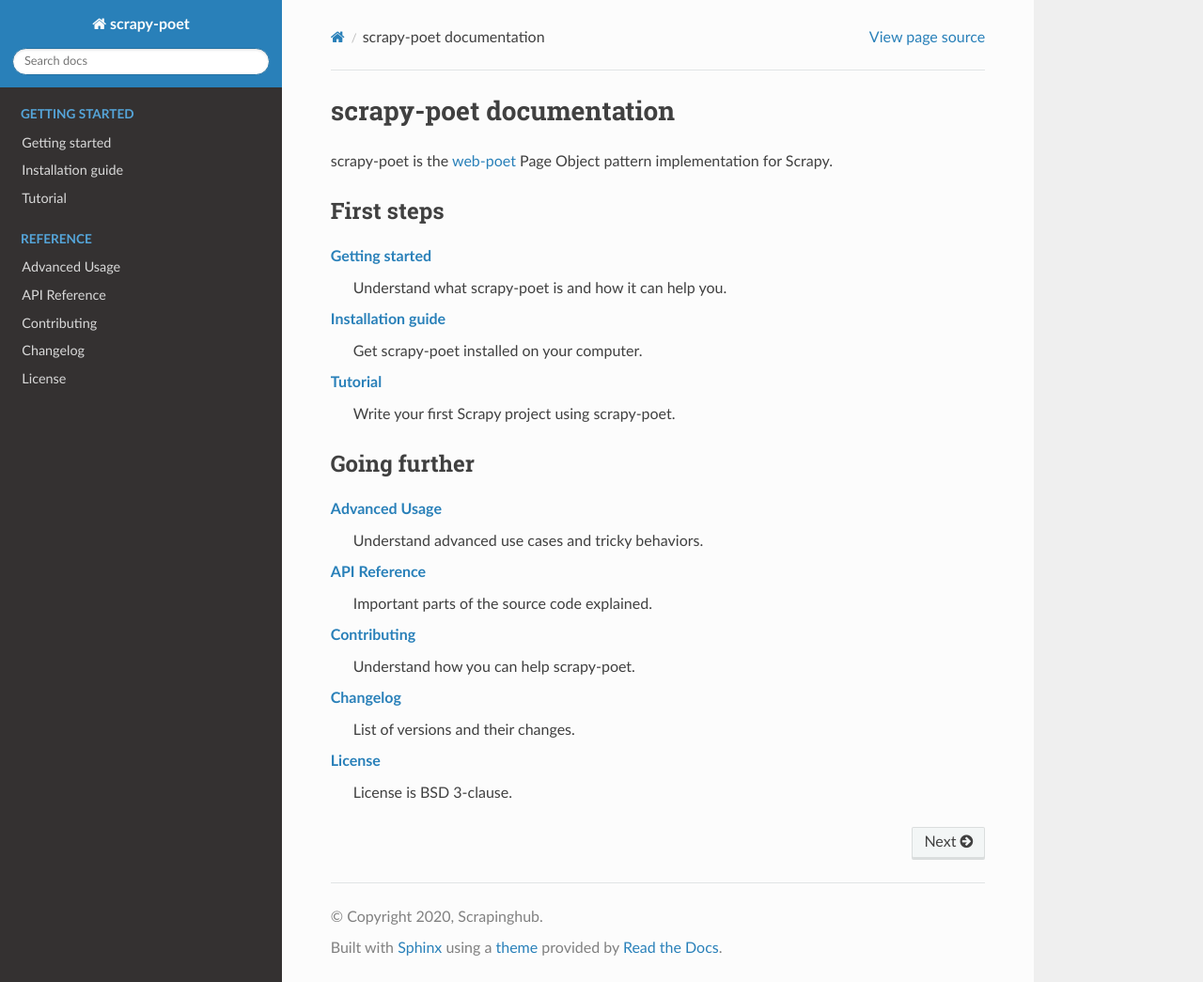
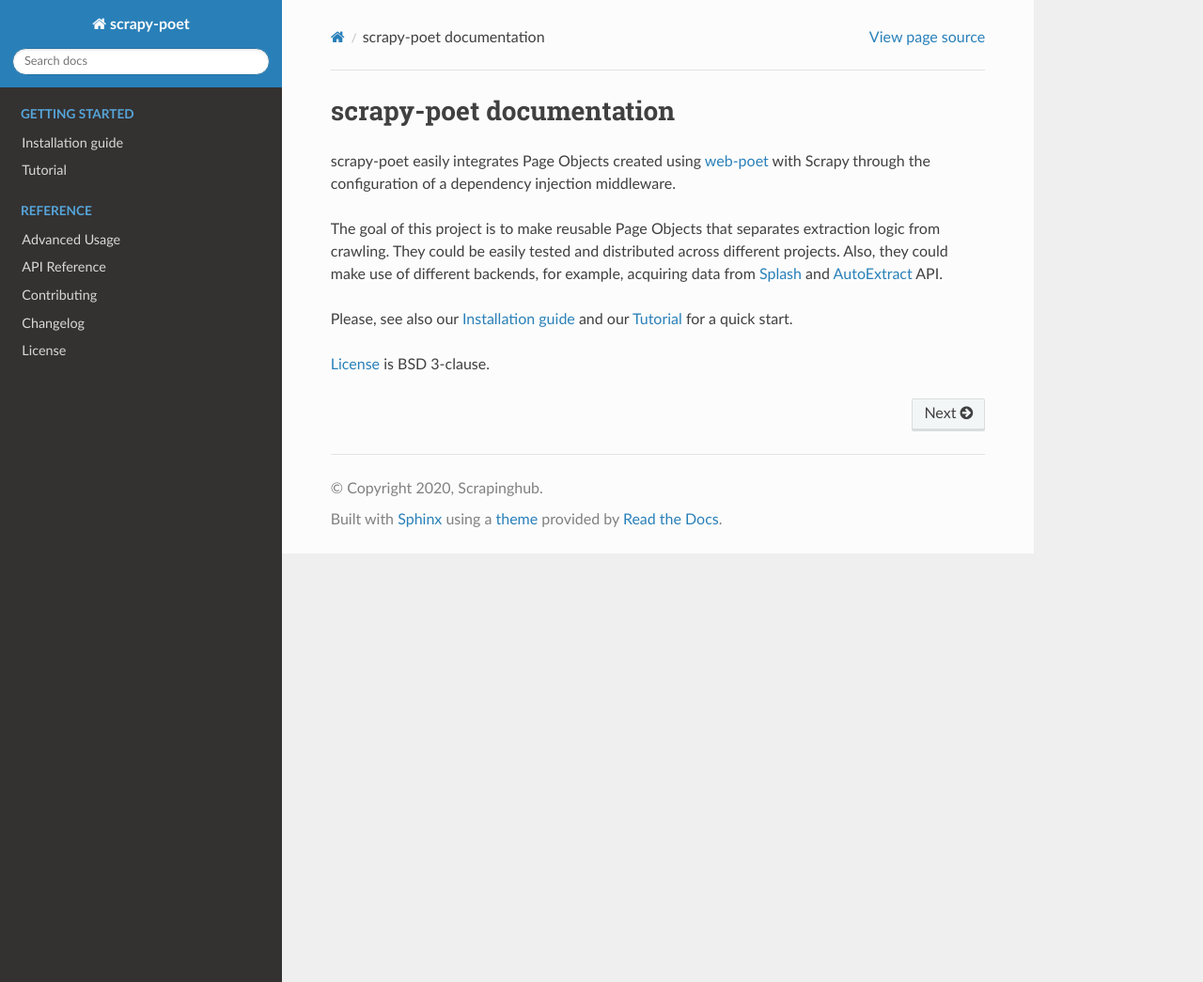
Before and after one commit to scrapinghub/scrapy-poet, a Sphinx documentation site: the page built from docs/index.rst, in a window 1280 px wide and 1045 px high. Shown: the whole window at 94% size. Built offline with Sphinx 7.4.7 and the Read the Docs theme 2.0.0, drawn with Linux system fonts in a browser that asks for light colours.

Commit message:
remove overview page and move its content to index
users won't need to access another link to see project's description

```diff
--- a/docs/index.rst
+++ b/docs/index.rst
@@ -7,30 +7,29 @@
 scrapy-poet documentation
 =========================
 
-scrapy-poet is the `web-poet`_ Page Object pattern implementation for Scrapy.
+scrapy-poet easily integrates Page Objects created using `web-poet`_ with
+Scrapy through the configuration of a dependency injection middleware.
 
-First steps
-===========
+The goal of this project is to make reusable Page Objects that separates
+extraction logic from crawling. They could be easily tested and distributed
+across different projects. Also, they could make use of different backends,
+for example, acquiring data from `Splash`_ and `AutoExtract`_ API.
+
+Please, see also our :ref:`intro-install` and our :ref:`intro-tutorial`
+for a quick start.
+
+:ref:`license` is BSD 3-clause.
+
+.. _`AutoExtract`: https://scrapinghub.com/autoextract
+.. _`Splash`: https://scrapinghub.com/splash
+.. _`web-poet`: https://github.com/scrapinghub/web-poet
 
 .. toctree::
    :caption: Getting started
    :hidden:
 
-   intro/overview
    intro/install
    intro/tutorial
-
-:doc:`intro/overview`
-    Understand what scrapy-poet is and how it can help you.
-
-:doc:`intro/install`
-    Get scrapy-poet installed on your computer.
-
-:doc:`intro/tutorial`
-    Write your first Scrapy project using scrapy-poet.
-
-Going further
-=============
 
 .. toctree::
    :caption: Reference
@@ -42,20 +41,3 @@
    contributing
    changelog
    license
-
-:doc:`advanced`
-    Understand advanced use cases and tricky behaviors.
-
-:doc:`api_reference`
-    Important parts of the source code explained.
-
-:doc:`contributing`
-    Understand how you can help scrapy-poet.
-
-:doc:`changelog`
-    List of versions and their changes.
-
-:doc:`license`
-    License is BSD 3-clause.
-
-.. _`web-poet`: https://github.com/scrapinghub/web-poet
--- a/docs/license.rst
+++ b/docs/license.rst
@@ -1,3 +1,5 @@
+.. _`license`:
+
 =======
 License
 =======
```
Also changed, not shown: docs/intro/overview.rst (deleted, +0 -20 lines).
